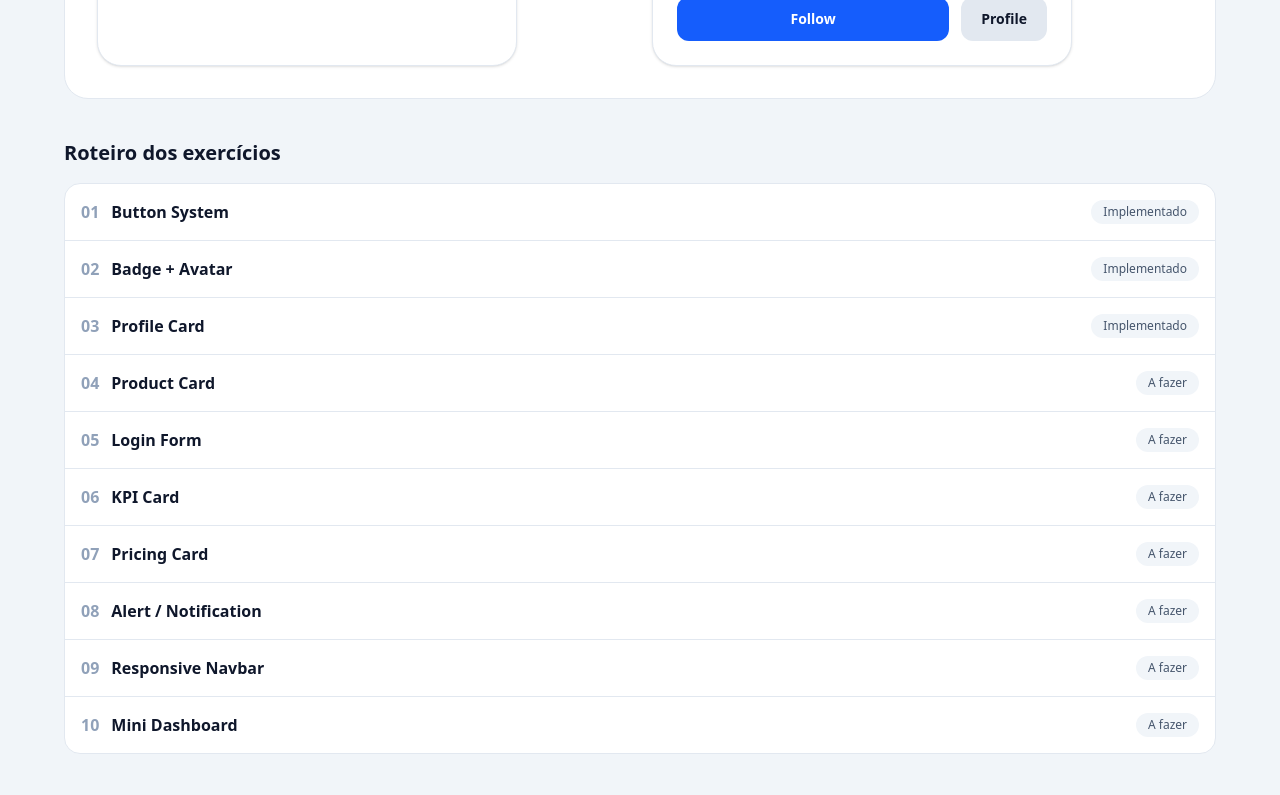
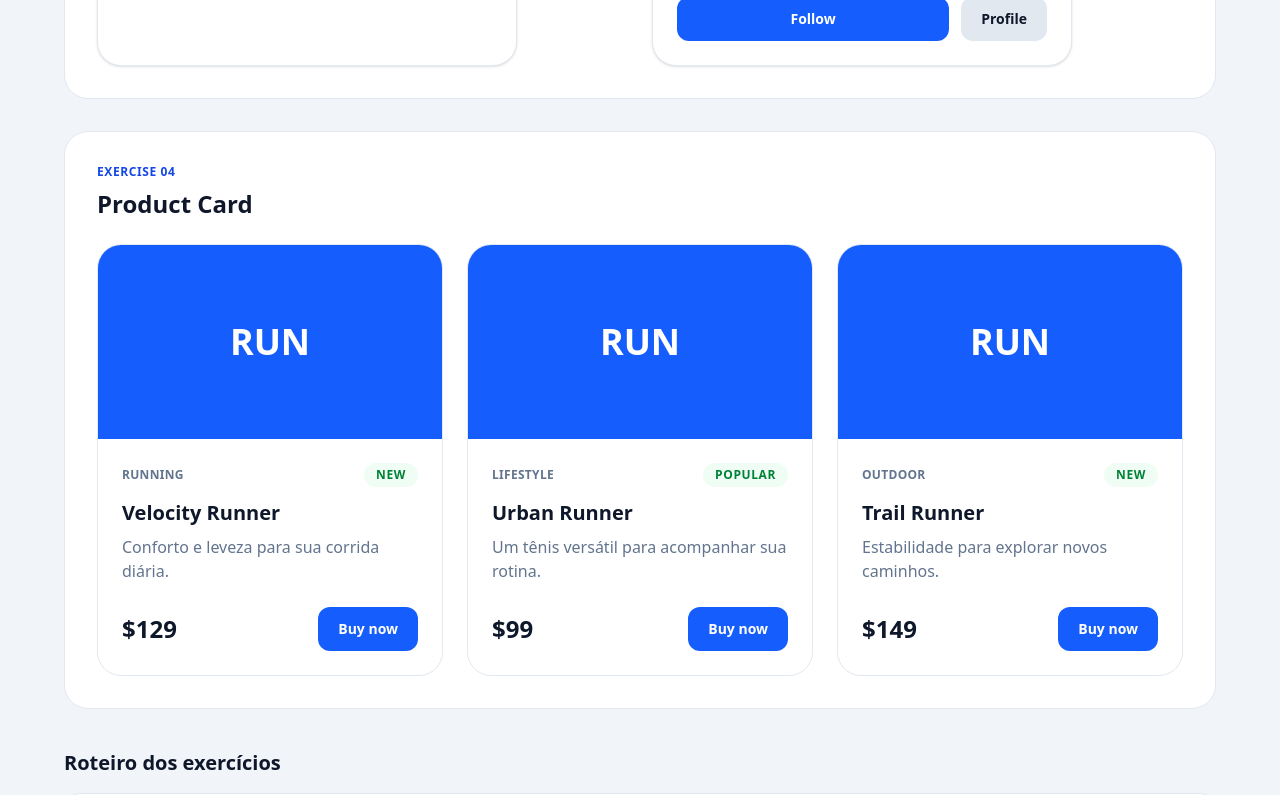
Before and after one commit to miyamiyashiro/trabalho-react-tailwind, a React (Vite) app: page / in a window 1280 px wide. Shown: the part 2040-2835 px from the top of the page. Built offline with nearby package versions, Linux system fonts and the light colour scheme.

Commit message:
feat: adiciona Product Card

```diff
--- a/src/App.jsx
+++ b/src/App.jsx
@@ -1,3 +1,4 @@
+import ProductCard from './components/ProductCard.jsx'
 import ProfileCard from './components/ProfileCard.jsx'
 import Avatar from './components/Avatar.jsx'
 import Badge from './components/Badge.jsx'
@@ -64,12 +65,21 @@ export default function App() {
   <ProfileCard name="Luana Miyashiro" role="Estudante · FullStack Developer" initials="LM" category="Developer" description="Aprendendo a transformar interfaces em componentes reutilizáveis." layout="vertical" />
 </div>
         </section>
+        <section id="exercicio-04" aria-labelledby="titulo-04" className="mt-8 scroll-mt-6 rounded-3xl border border-slate-200 bg-white p-4 sm:p-8">
+          <p className="text-xs font-bold uppercase tracking-wider text-blue-700">Exercise 04</p>
+          <h2 id="titulo-04" className="mt-2 mb-6 text-2xl font-bold">Product Card</h2>
+          <div className="grid gap-6 sm:grid-cols-2 lg:grid-cols-3">
+  <ProductCard name="Velocity Runner" category="Running" description="Conforto e leveza para sua corrida diária." price="$129" badge="New" />
+  <ProductCard name="Urban Runner" category="Lifestyle" description="Um tênis versátil para acompanhar sua rotina." price="$99" badge="Popular" />
+  <ProductCard name="Trail Runner" category="Outdoor" description="Estabilidade para explorar novos caminhos." price="$149" badge="New" />
+</div>
+        </section>
         <h2 className="mt-10 text-xl font-bold">Roteiro dos exercícios</h2>
         <ol className="mt-4 divide-y divide-slate-200 overflow-hidden rounded-2xl border border-slate-200 bg-white">
           {exercises.map((exercise, index) => (
             <li key={exercise} className="flex flex-wrap items-center justify-between gap-3 p-4">
               <span className="font-semibold"><span className="mr-3 text-slate-400">{String(index + 1).padStart(2, '0')}</span>{exercise}</span>
-              <span className="rounded-full bg-slate-100 px-3 py-1 text-xs font-medium text-slate-600">{index < 3 ? 'Implementado' : 'A fazer'}</span>
+              <span className="rounded-full bg-slate-100 px-3 py-1 text-xs font-medium text-slate-600">{index < 4 ? 'Implementado' : 'A fazer'}</span>
             </li>
           ))}
         </ol>
--- /dev/null
+++ b/src/components/ProductCard.jsx
@@ -0,0 +1,16 @@
+import Badge from './Badge.jsx'
+import Button from './Button.jsx'
+export default function ProductCard({ name, category, description, price, badge = 'New', image }) {
+  return (
+    <article className="group flex flex-col overflow-hidden rounded-3xl border border-slate-200 bg-white transition duration-300 hover:-translate-y-1 hover:shadow-xl">
+      <div className="overflow-hidden bg-blue-600">
+        {image ? <img src={image} alt={name} className="aspect-[16/9] w-full object-cover transition duration-500 group-hover:scale-105" /> : <div className="grid aspect-[16/9] place-items-center text-4xl font-black text-white transition duration-500 group-hover:scale-105">RUN</div>}
+      </div>
+      <div className="flex flex-1 flex-col p-6">
+        <div className="flex flex-wrap items-center justify-between gap-2"><span className="text-xs font-bold uppercase tracking-wide text-slate-500">{category}</span><Badge variant="success">{badge}</Badge></div>
+        <h3 className="mt-3 text-xl font-bold">{name}</h3><p className="mt-2 flex-1 leading-6 text-slate-500">{description}</p>
+        <div className="mt-6 flex flex-wrap items-center justify-between gap-3"><strong className="text-2xl font-black">{price}</strong><Button>Buy now</Button></div>
+      </div>
+    </article>
+  )
+}
```
Also changed, not shown: 1 other file (tests, documents, lock files or other folders).
